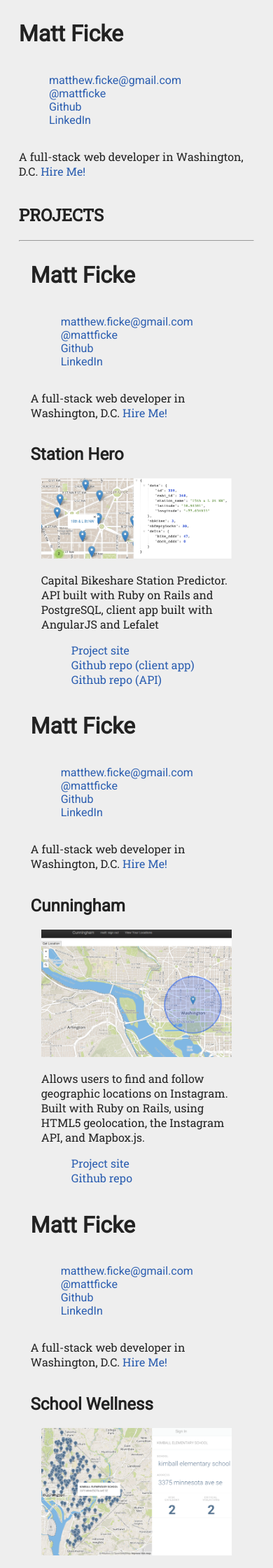
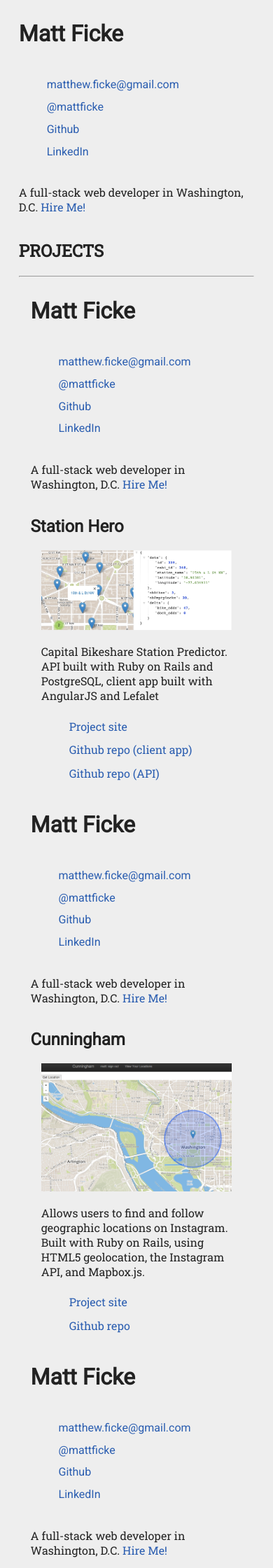
Before and after one commit to mattficke/mattficke.github.io, a Jekyll site: the page built from index.html, in a window 390 px wide. Shown: the top 2240 px of the page at 70% size. Built offline with Jekyll 4.4.1, drawn with Linux system fonts in a browser that asks for light colours.

Commit message:
Add padding to list items

```diff
--- a/css/styles.css
+++ b/css/styles.css
@@ -99,5 +99,7 @@ header h1 {
   li {
     display: block;
     border-left: none;
+    padding: .4em 0;
   }
+
 }
```
